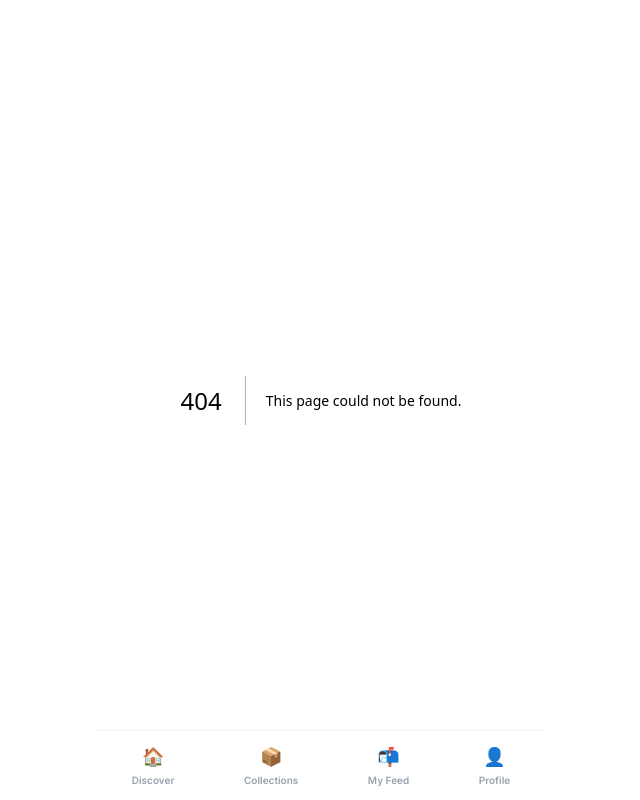
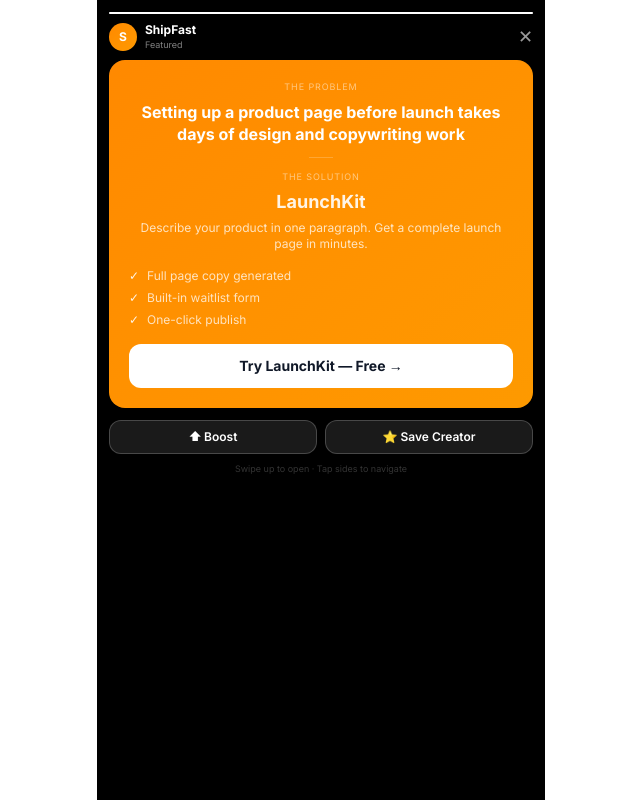
Before and after one commit to hyun9junn/AppDrop, a Next.js app: page /story/launchkit in a window 1280 px wide. Before the commit this address had no page. Shown: the whole page, without its empty margins (319-959 px from the left). Built offline with nearby package versions, Linux system fonts and the light colour scheme.

Commit message:
feat: full-screen story viewer with progress bars and tap navigation

```diff
--- /dev/null
+++ b/app/story/[appId]/page.tsx
@@ -0,0 +1,14 @@
+import { apps } from '@/lib/mock-data/apps'
+import { creators } from '@/lib/mock-data/creators'
+import StoryViewer from '@/components/story/StoryViewer'
+
+export default async function StoryPage({ params }: { params: Promise<{ appId: string }> }) {
+  const { appId } = await params
+  return (
+    <StoryViewer
+      apps={apps}
+      creators={creators}
+      initialAppId={appId}
+    />
+  )
+}
--- /dev/null
+++ b/components/story/StoryViewer.tsx
@@ -0,0 +1,95 @@
+'use client'
+import { useRouter } from 'next/navigation'
+import { motion } from 'framer-motion'
+import Link from 'next/link'
+import type { App, Creator } from '@/lib/types'
+import { gradientMap } from '@/lib/types'
+import { useStoryViewer } from '@/hooks/useStoryViewer'
+
+interface StoryViewerProps {
+  apps: App[]
+  creators: Creator[]
+  initialAppId: string
+}
+
+export default function StoryViewer({ apps, creators, initialAppId }: StoryViewerProps) {
+  const router = useRouter()
+  const initialIndex = apps.findIndex(a => a.id === initialAppId)
+  const startIndex = initialIndex >= 0 ? initialIndex : 0
+  const ids = apps.map(a => a.id)
+  const { currentIndex, next, prev } = useStoryViewer(ids.slice(startIndex))
+  const app = apps[startIndex + currentIndex]
+  const creator = creators.find(c => c.id === app.creatorId)
+  const gradient = gradientMap[app.storyCard.gradientTheme]
+
+  return (
+    <div className="fixed inset-0 bg-black z-50 flex flex-col max-w-md mx-auto">
+      {/* Progress bars */}
+      <div className="flex gap-1 px-3 pt-3">
+        {apps.slice(startIndex, startIndex + 4).map((_, i) => (
+          <div key={i} className="flex-1 h-0.5 rounded-full bg-white/20">
+            <div className={`h-full rounded-full bg-white transition-all ${i <= currentIndex ? 'w-full' : 'w-0'}`} />
+          </div>
+        ))}
+      </div>
+
+      {/* Creator bar */}
+      <div className="flex items-center gap-2 px-3 py-2">
+        <div className={`w-7 h-7 rounded-full bg-gradient-to-br ${gradient} flex items-center justify-center text-white text-xs font-bold`}>
+          {creator?.avatar}
+        </div>
+        <div className="flex-1">
+          <p className="text-white text-xs font-bold">{creator?.name}</p>
+          <p className="text-white/50 text-[9px]">{app.isNew ? 'New drop' : 'Featured'}</p>
+        </div>
+        <button onClick={() => router.back()} className="text-white/60 text-lg">✕</button>
+      </div>
+
+      {/* Story card */}
+      <motion.div
+        key={app.id}
+        initial={{ opacity: 0, x: 20 }}
+        animate={{ opacity: 1, x: 0 }}
+        className={`mx-3 rounded-2xl bg-gradient-to-br ${gradient} p-5 text-white text-center`}
+      >
+        <p className="text-[9px] uppercase tracking-widest opacity-50 mb-2">The Problem</p>
+        <p className="font-bold text-base leading-snug mb-3">{app.storyCard.problemStatement}</p>
+        <div className="w-6 h-px bg-white/20 mx-auto mb-3" />
+        <p className="text-[9px] uppercase tracking-widest opacity-50 mb-1">The Solution</p>
+        <p className="font-bold text-lg text-white/90">{app.title}</p>
+        <p className="text-xs opacity-75 mt-1 mb-4">{app.storyCard.solutionStatement}</p>
+        <div className="space-y-1.5 text-left mb-4">
+          {app.storyCard.features.map(f => (
+            <p key={f} className="text-xs text-white/75 flex gap-2">
+              <span className="text-white/90">✓</span> {f}
+            </p>
+          ))}
+        </div>
+        <Link
+          href={app.link}
+          target="_blank"
+          className="block w-full bg-white text-gray-900 font-bold text-sm py-3 rounded-xl"
+        >
+          Try {app.title} — Free →
+        </Link>
+      </motion.div>
+
+      {/* Actions */}
+      <div className="flex gap-2 px-3 pt-3">
+        <button className="flex-1 bg-white/10 border border-white/20 text-white rounded-xl py-2 text-xs font-semibold">
+          ⬆ Boost
+        </button>
+        <button className="flex-1 bg-white/10 border border-white/20 text-white rounded-xl py-2 text-xs font-semibold">
+          ⭐ Save Creator
+        </button>
+      </div>
+      <p className="text-center text-white/20 text-[9px] mt-2">Swipe up to open · Tap sides to navigate</p>
+
+      {/* Tap zones */}
+      <div className="absolute inset-0 flex" style={{ top: 100 }}>
+        <button className="flex-1 h-full" onClick={prev} aria-label="Previous story" />
+        <button className="flex-1 h-full" onClick={next} aria-label="Next story" />
+      </div>
+    </div>
+  )
+}
--- /dev/null
+++ b/hooks/useStoryViewer.ts
@@ -0,0 +1,20 @@
+import { useState, useCallback } from 'react'
+
+export function useStoryViewer(ids: string[]) {
+  const [currentIndex, setCurrentIndex] = useState(0)
+  const [seenIds, setSeenIds] = useState<Set<string>>(new Set([ids[0]]))
+
+  const next = useCallback(() => {
+    setCurrentIndex(i => {
+      const next = Math.min(i + 1, ids.length - 1)
+      setSeenIds(s => new Set([...s, ids[next]]))
+      return next
+    })
+  }, [ids])
+
+  const prev = useCallback(() => {
+    setCurrentIndex(i => Math.max(i - 1, 0))
+  }, [])
+
+  return { currentIndex, seenIds, next, prev }
+}
```
Also changed, not shown: 1 other file (tests, documents, lock files or other folders).
